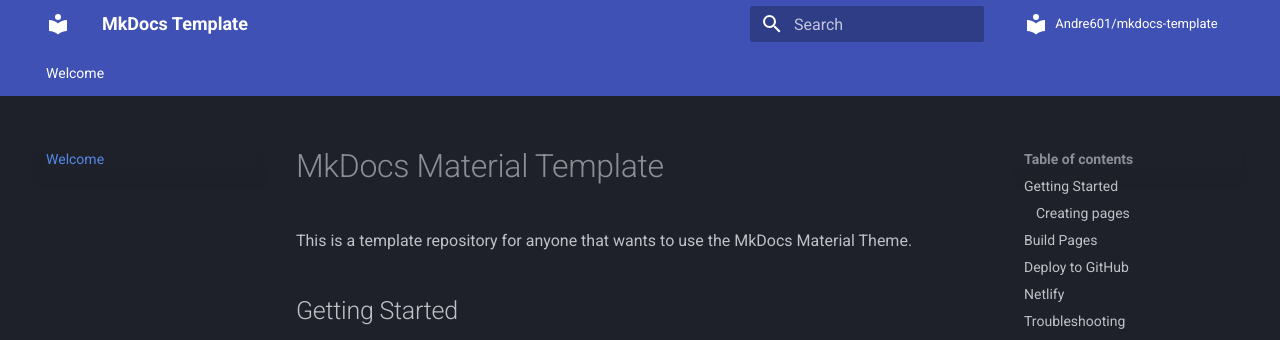
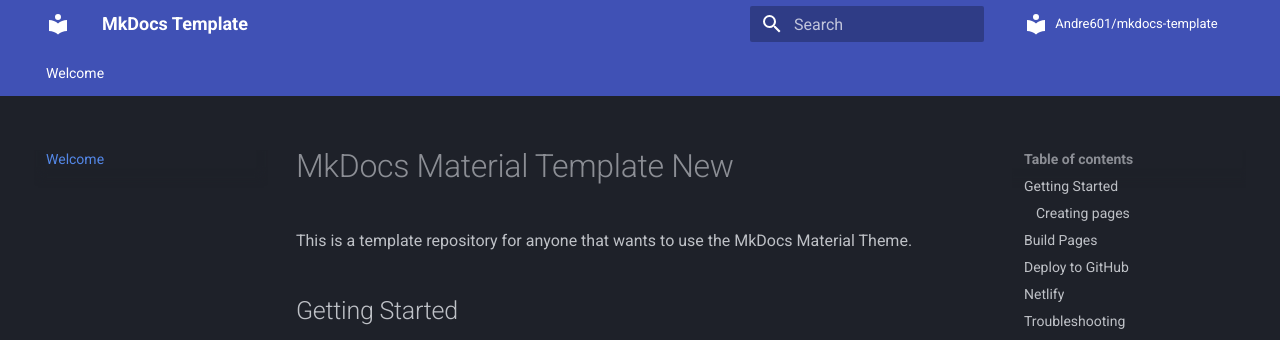
Before and after one commit to manojmandya07/Watsapp-Web-documentation, an MkDocs documentation site: the page built from docs/index.md, in a window 1280 px wide and 900 px high. Shown: the top 340 px of the window. Built offline with MkDocs 1.6.1 and Material for MkDocs 9.7.7, drawn with Linux system fonts in a browser that asks for light colours; comment, search, counter and statistics services are not loaded.

Commit message:
Update index.md

```diff
--- a/docs/index.md
+++ b/docs/index.md
@@ -16,7 +16,7 @@
 
 [LICENSE]: https://github.com/Andre601/mkdocs-template/blob/master/LICENSE
 
-# MkDocs Material Template
+# MkDocs Material Template New
 This is a template repository for anyone that wants to use the MkDocs Material Theme.
 
 ## Getting Started
```
